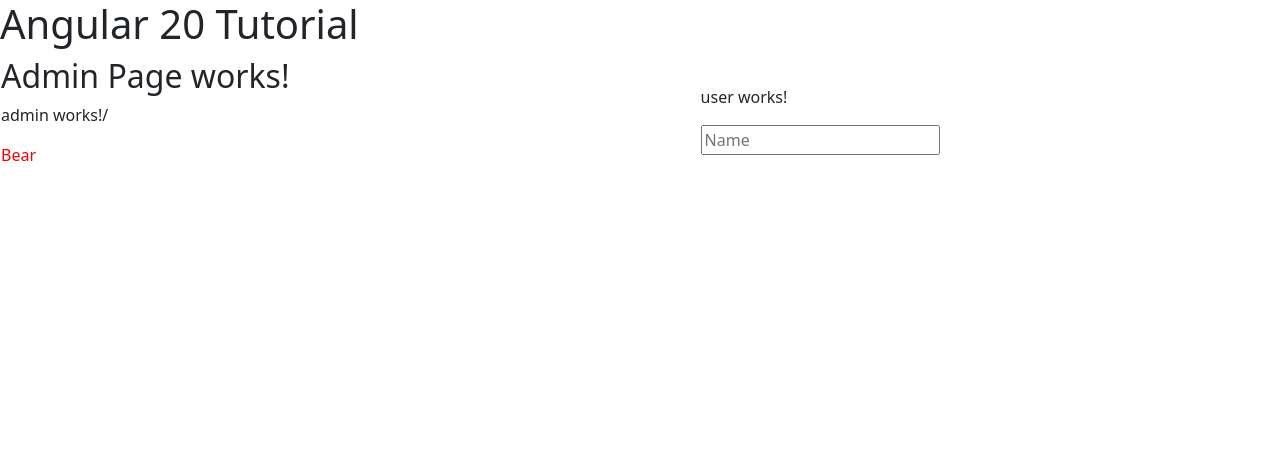
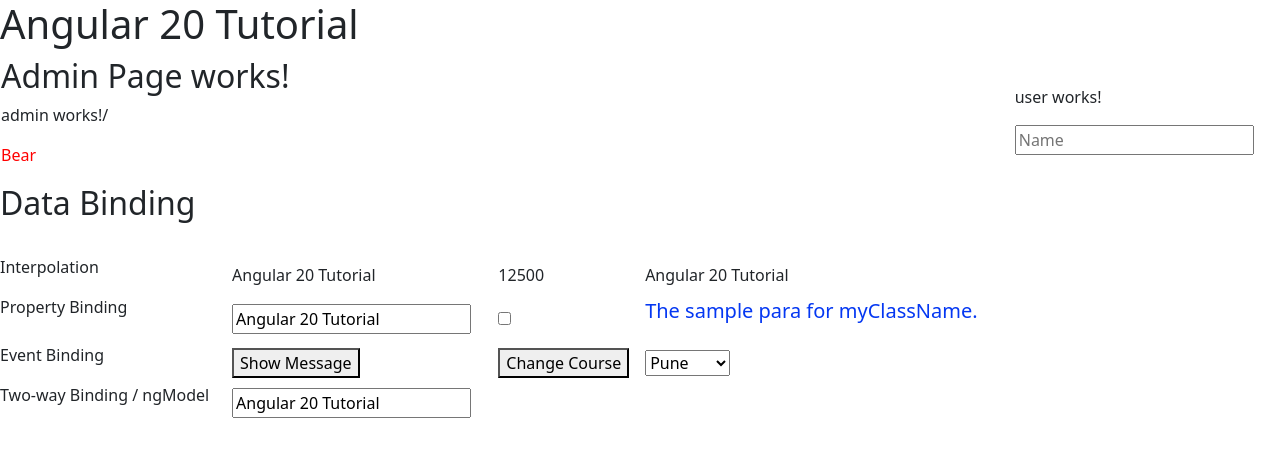
Before and after one commit to Yaswanth-BH/Angular20-PRACTICE, an Angular app: page / in a window 1280 px wide. Shown: the top 452 px of the page. Built offline with nearby package versions, Linux system fonts and the light colour scheme.

Commit message:
Episode-3: Data Binding

```diff
--- a/src/app/app.html
+++ b/src/app/app.html
@@ -12,4 +12,8 @@
             <app-user></app-user>
         </td>
     </tr>
+
+    <app-data-binding></app-data-binding>
+
+
 </table>
--- a/src/app/app.ts
+++ b/src/app/app.ts
@@ -2,10 +2,11 @@
 import { RouterOutlet } from '@angular/router';
 import { Admin } from './components/admin/admin';
 import { User } from './components/user/user';
+import { DataBinding } from './components/data-binding/data-binding';
 
 @Component({
   selector: 'app-root',
-  imports: [RouterOutlet,Admin,User],
+  imports: [RouterOutlet,Admin,User,DataBinding],
   templateUrl: './app.html',
   styleUrl: './app.css'
 })
--- /dev/null
+++ b/src/app/components/data-binding/data-binding.css
@@ -0,0 +1,4 @@
+.myColor {
+    color: #0437F2;
+    font-size: 20px;
+}
--- /dev/null
+++ b/src/app/components/data-binding/data-binding.html
@@ -0,0 +1,52 @@
+<h2>Data Binding</h2>
+<br>
+
+<table style="width: 100%;">
+    <tr>
+        <p>Interpolation</p>
+        <td>
+            {{courseName}}
+        </td>
+        <td>
+            {{productprice}}
+        </td>
+        <td>
+            <span>{{courseName}}</span>
+        </td>
+    </tr>
+    <tr>
+        <p>Property Binding</p>
+        <td>
+            <input type="text" value="{{courseName}}">
+        </td>
+        <td>
+            <input [type]="inputType" [maxLength]="maxLength" [minLength]="minChar">
+        </td>
+        <td>
+            <p [class]="myClassname">The sample para for myClassName.</p>
+        </td>
+    </tr>
+    <tr>
+        <p>Event Binding</p>
+
+        <td>
+            <button (click)="showWelcomeMessage()"> Show Message</button>
+        </td>
+        <td>
+            <button (click)="changeCourseName()">Change Course</button>
+        </td>
+        <td>
+            <select (change)="onCityChange()">
+                <option value="">Pune</option>
+                <option value="">Nagpur</option>
+                <option value="">Mumbai</option>
+            </select>
+        </td>
+    </tr>
+    <tr>
+        <p>Two-way Binding / ngModel</p>
+        <td>
+            <input type="text" [(ngModel)]="courseName">
+        </td>
+    </tr>
+</table>
--- /dev/null
+++ b/src/app/components/data-binding/data-binding.ts
@@ -0,0 +1,41 @@
+import { Component } from '@angular/core';
+import { FormsModule } from '@angular/forms';
+
+@Component({
+  selector: 'app-data-binding',
+  imports: [FormsModule],
+  templateUrl: './data-binding.html',
+  styleUrl: './data-binding.css',
+})
+export class DataBinding {
+  //Interpolation
+  courseName: string = "Angular 20 Tutorial";
+  productprice: number = 12500;
+
+  maxLength: number = 5;
+  minChar: number = 3;
+
+  //Property binding
+  // inputType: string = "radio";
+  inputType: string = "checkbox";
+
+  myClassname: string = "myColor";
+
+  constructor(){
+
+  }
+//Evemt binding
+  showWelcomeMessage(){
+    alert("Welcome to Angular 20");
+  }
+  changeCourseName(){
+    this.courseName = "React JS Tutorial";
+  }
+
+  onCityChange(){
+    alert("City has been Changed");
+  }
+
+//ngModel(requires import FormsModule)
+
+}
```
Also changed, not shown: 1 other file (tests, documents, lock files or other folders).
